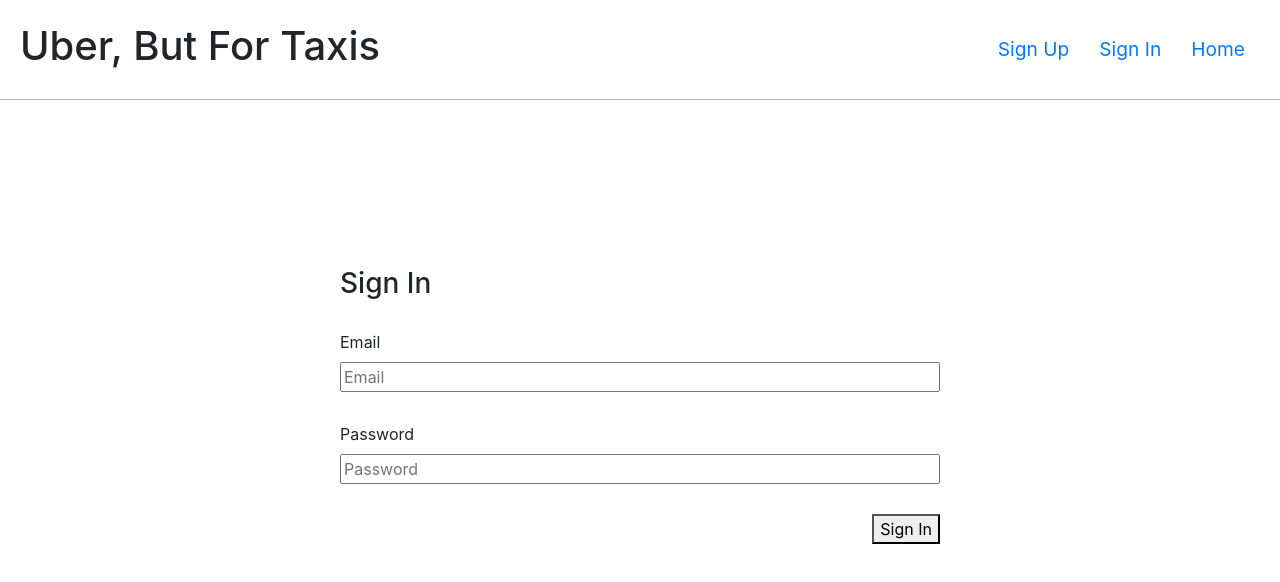
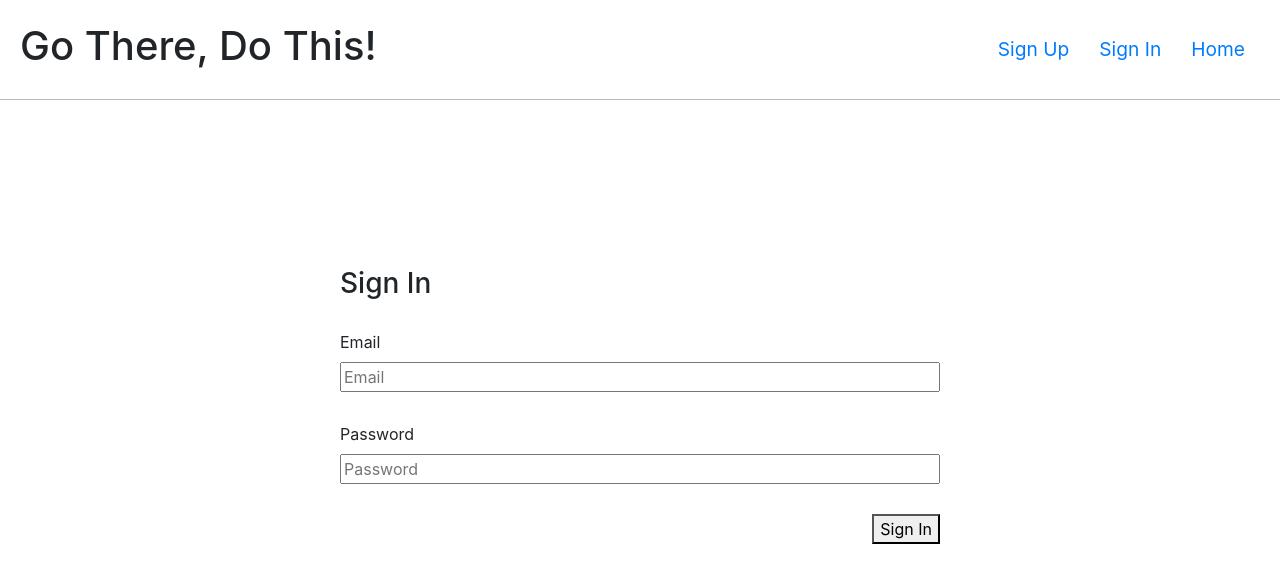
Before and after one commit to acalish/travel-app-client, a React app: page /#/sign-in in a window 1280 px wide. Shown: the top 582 px of the page. Built offline with nearby package versions, Linux system fonts and the light colour scheme.

Commit message:
Update auth messaging
- edit auth success / failure messages

```diff
--- a/src/auth/messages.js
+++ b/src/auth/messages.js
@@ -1,10 +1,9 @@
 export default {
   signUpSuccess: 'Succesfully registered! You\'ve been signed in as well.',
-  signUpFailure: 'Registration failed. Email may be taked, or passwords don\'t'
+  signUpFailure: 'Registration failed. Email may be taken, or passwords don\'t'
                   + ' match.',
   signInSuccess: 'Welcome!',
-  signInFailure: 'Failed to sign in. Check your email and password and try' +
-                  ' again.',
+  signInFailure: 'Failed to sign in. Please check that your email and password are correct.',
   signOutSuccess: 'Come back soon!',
   changePasswordSuccess: 'Password changed successfully!',
   changePasswordFailure: 'Failed to change passwords. Check your old password' +
--- a/src/header/Header.js
+++ b/src/header/Header.js
@@ -25,7 +25,7 @@ const alwaysOptions = (
 
 const Header = ({ user }) => (
   <header className="main-header">
-    <h1>Uber, But For Taxis</h1>
+    <h1>Go There, Do This!</h1>
     <nav>
       { user && <span>Welcome, {user.email}</span>}
       { user ? authenticatedOptions : unauthenticatedOptions }
```
